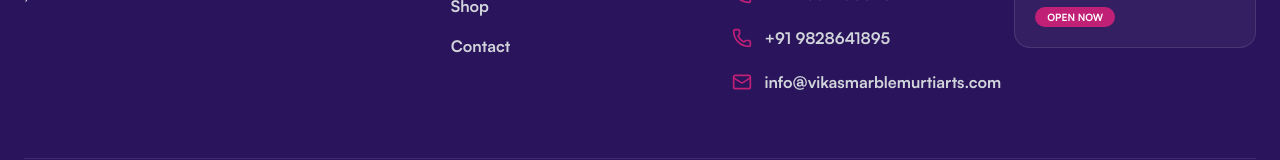
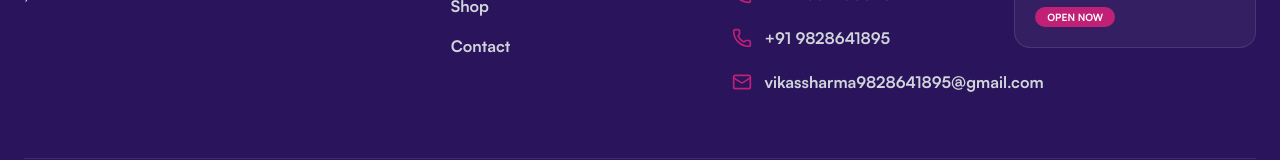
Before and after one commit to nitinsharma035/vikasmarblemurtiarts, a React (Create React App) app: page /contact in a window 1280 px wide. Shown: the part 1715-1875 px from the top of the page. Built offline with nearby package versions, Linux system fonts and the light colour scheme; a web font is replaced by a local one.

Commit message:
email change

```diff
--- a/src/components/Footer.jsx
+++ b/src/components/Footer.jsx
@@ -91,10 +91,10 @@ const Footer = () => {
                 <li className="flex items-center gap-3">
                   <Mail size={20} className="text-[#c02177] shrink-0" />
                   <a
-                    href="mailto:info@vikasmarblemurtiarts.com"
+                    href="mailto:	vikassharma9828641895@gmail.com"
                     className="hover:text-white transition-colors"
                   >
-                    info@vikasmarblemurtiarts.com
+                    vikassharma9828641895@gmail.com
                   </a>
                 </li>
               </ul>
```
